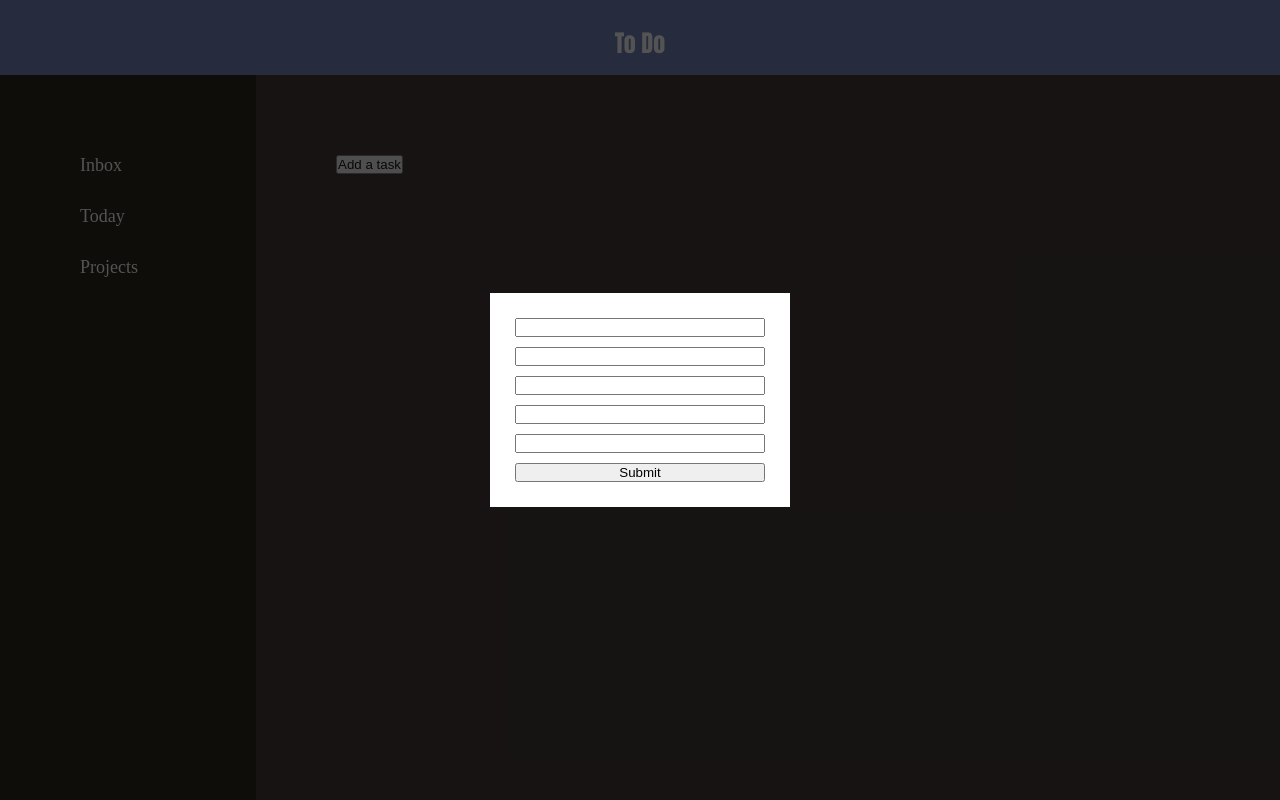
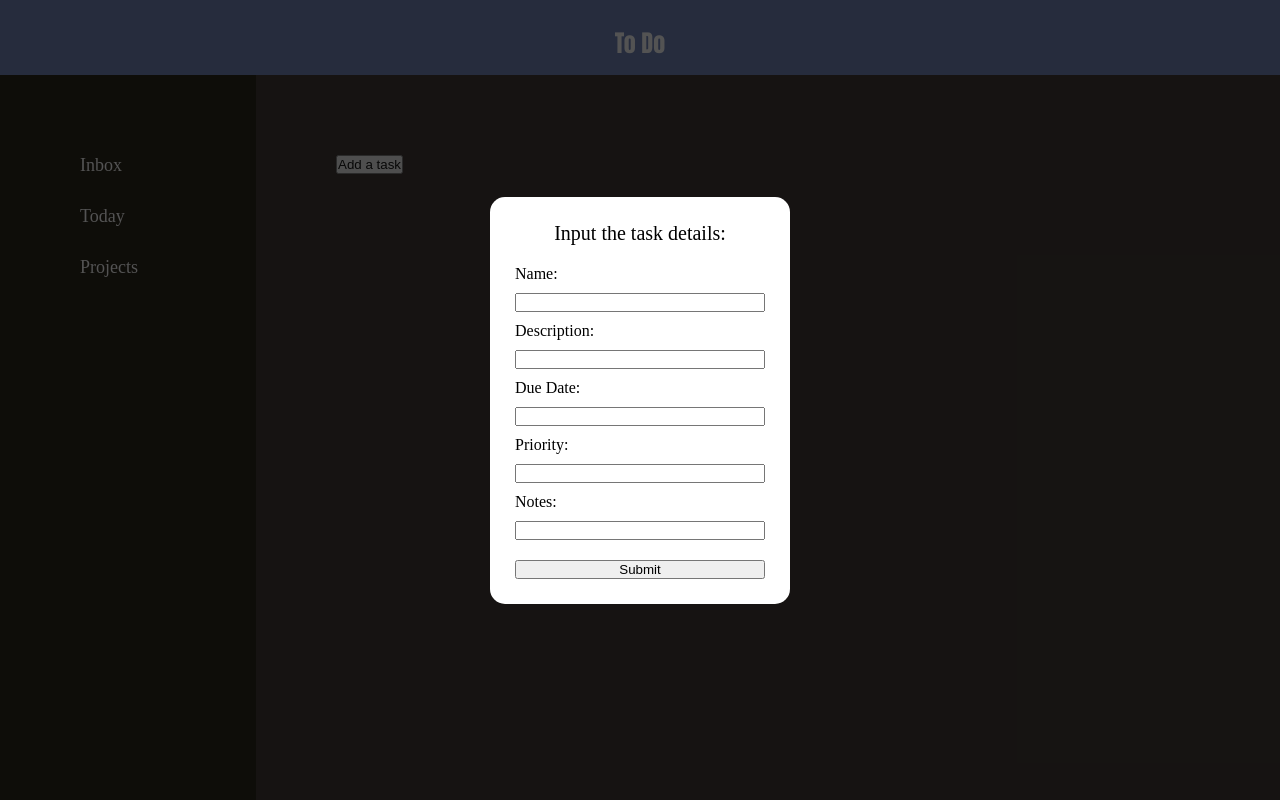
Before and after one commit to hysyb/ToDoList, a plain HTML site: page index.html in a window 1280 px wide. Both pictures are taken after a click on the button "Add a task". Shown: the top 800 px of the page. Drawn offline with Linux system fonts and the light colour scheme.

Commit message:
Clean up task modal form

```diff
--- a/index.html
+++ b/index.html
@@ -22,11 +22,18 @@
         </div>
     </div>
     <div class="addTaskModal hide" id = 'addTaskModal'>
+
         <form id = 'addTaskModalForm'>
+            <div class = 'taskModalTitle'>Input the task details:</div>
+            <label for="taskName">Name:</label>
             <input type="text" id = 'taskName'>
+            <label for="taskDesc">Description:</label>
             <input type="text" id = 'taskDesc'>
+            <label for="taskDueDate">Due Date:</label>
             <input type="text" id = 'taskDueDate'>
+            <label for="taskPriority">Priority:</label>
             <input type="text" id = 'taskPriority'>
+            <label for="taskNotes">Notes:</label>
             <input type="text" id = 'taskNotes'>
         <button id = 'addTaskModalSubmit'>Submit</button>
         </form>
--- a/style.css
+++ b/style.css
@@ -61,23 +61,15 @@
     gap: 10px;
     width: 250px;
     padding: 25px;
+    border-radius: 15px;
 
 
 }
-/*
-.topBar{
-    width: 100%;
-    height: 50px;
-    background-color: aqua;
+.taskModalTitle {
+    font-size: 20px;
+    padding-bottom: 10px;
+    text-align: center;
 }
-.main {
-    display: grid;
-    grid-template-columns: 1fr 4fr;
+#addTaskModalSubmit{
+    margin-top: 10px;
 }
-.leftBar {
-    background-color: lightyellow;
-}
-.content {
-    background-color: lightgreen;
-}
-*/
```
